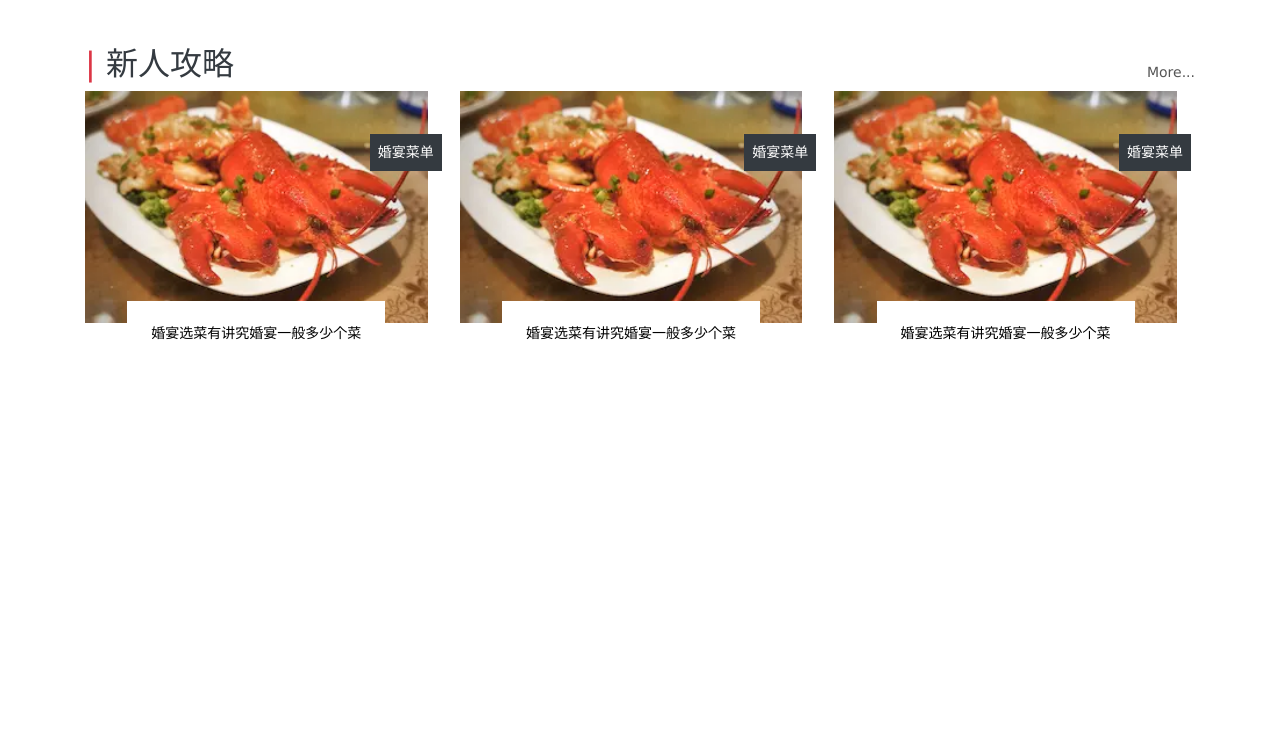
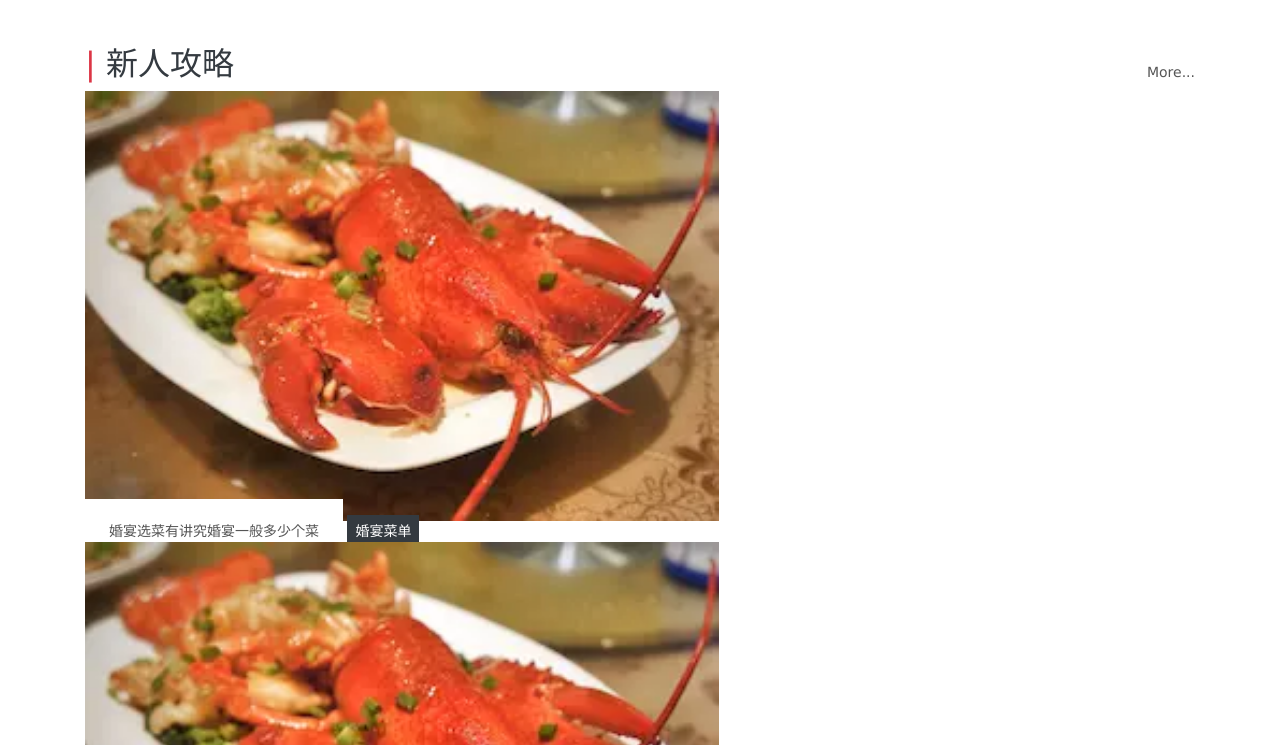
Before and after one commit to vJasmine/unique, a plain HTML site: page public/index.html in a window 1280 px wide. Shown: the part 1719-2464 px from the top of the page. Before the commit the page ends 2087 px from the top, so only its background shows below. Drawn offline with nearby package versions, Linux system fonts and the light colour scheme.

Commit message:
Add files via upload

```diff
--- a/public/css/index.css
+++ b/public/css/index.css
@@ -1,9 +1,9 @@
 /* 案例右侧更多鼠标悬停时的样式 */
-#case>div>a:hover,#hotel>div>a:hover{
-    color: tomato;
+#case>div>a:hover,#hotel>div>a:hover,#tips>div>a:hover{
+    color: red;
 }
-/* 每个案例的宽高边框样式 */
-#case>ul>li,#hotel>ul>li,#tips>ul>li{
+/* 每个案例、酒店的宽高边框样式 */
+#case>ul>li,#hotel>ul>li{
     width: 32.5%;
     border: 1px solid lightgray;
     overflow: hidden;
@@ -49,23 +49,26 @@
     transform: translateY(-5px);
 }
 /* 新人攻略样式 */
-#tips>ul>li{
-    position: relative;
+/* 左右各占50% */
+#tips>div>ul{
+    /* width: 50%; */
+    overflow: hidden;
 }
-#tips>ul>li>a{
-    display: block;
-    width: 95%;
-    position: relative;
-    text-align: center;
+/* 字体颜色 */
+#tips>div>ul>li>p{
+    color: #7f7f7f;
+    font-family: microsoft yahei, 微软雅黑, Arial, Helvetica, sans-serif;
+}
+/* 图片标题字体颜色 */
+#tips>div>ul>li>p:first-child>a{
+    font-size: 1.2em;
     color: black;
+    font-family: microsoft yahei, 微软雅黑, Arial, Helvetica, sans-serif;
 }
-#tips>ul>li>a>span.bg-dark{
-    position: absolute;
-    top: -15em;
-    right:-1em;
+/* 鼠标放在链接上字体颜色 */
+#tips>div>ul>li>p>a:hover{
+    color: red;
 }
-/* 新人攻略鼠标悬停时2D转换 */
-#tips>ul>li>a>span:hover{
-    transform: translateY(-5px);
-    color:red
+#tips>div>ul>li>p:nth-child(2){
+    height: 70%;
 }
```
